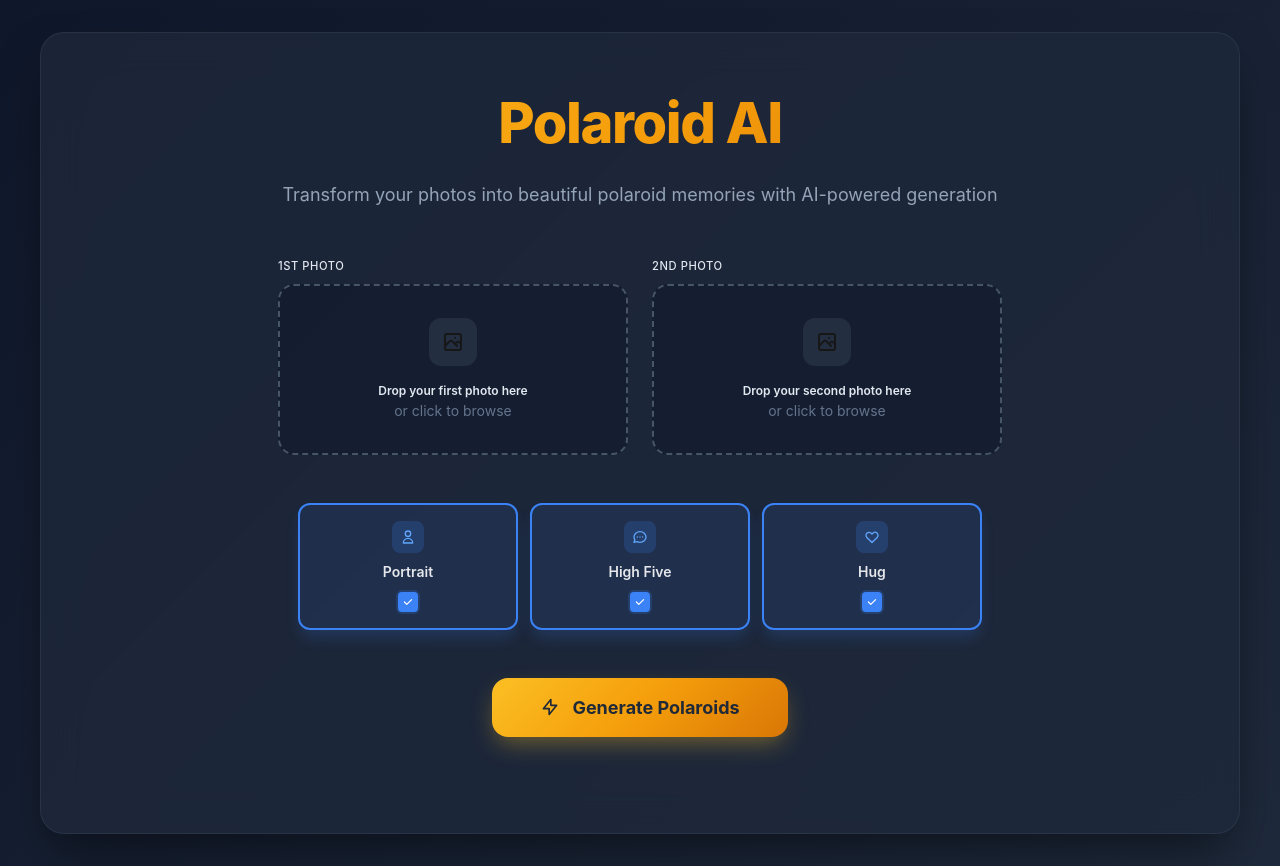
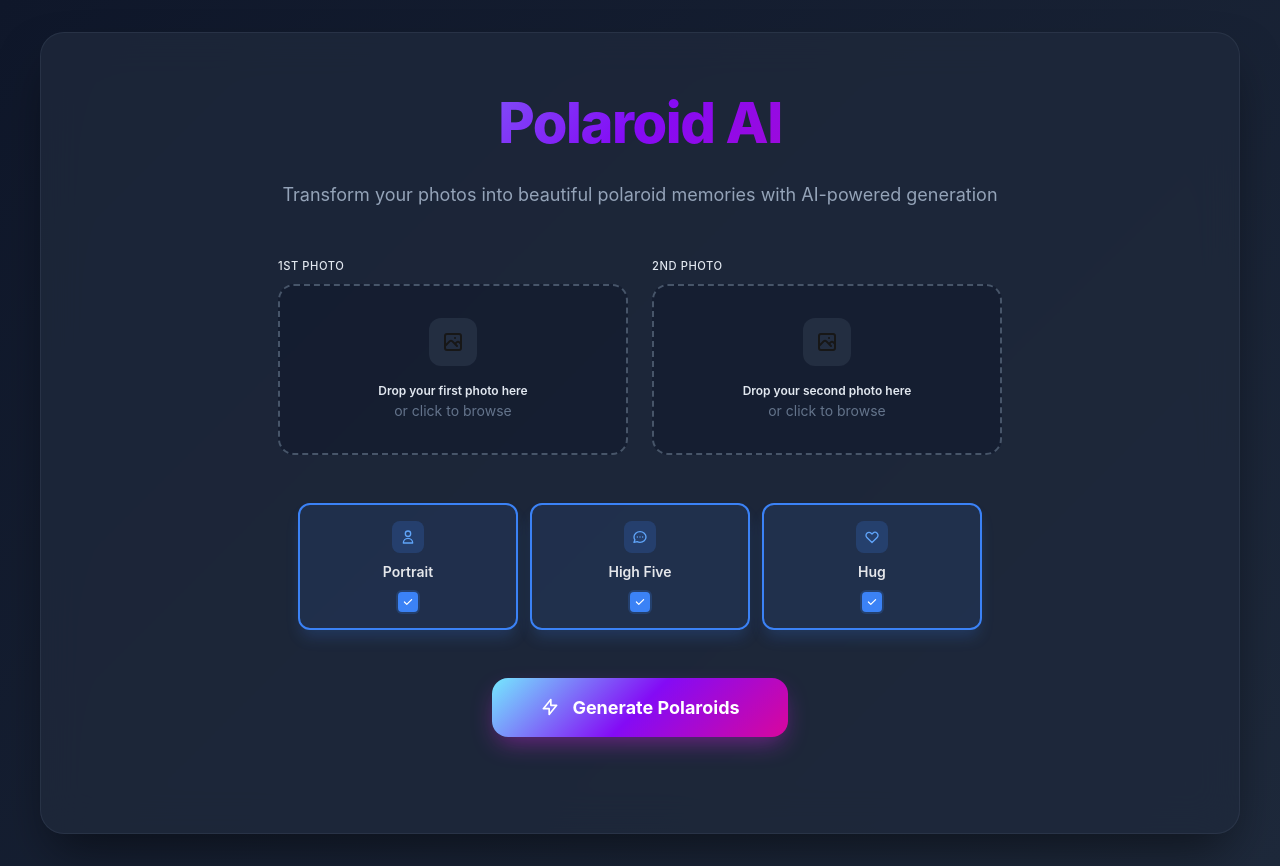
Before and after one commit to nk1359/poloroid-ai, a Next.js app in the folder poloroid-ai/: page / in a window 1280 px wide. Built offline with nearby package versions, Linux system fonts and the light colour scheme.

Commit message:
UI Improvements

```diff
--- a/poloroid-ai/src/app/globals.css
+++ b/poloroid-ai/src/app/globals.css
@@ -74,7 +74,7 @@ body {
 .polaroid-title {
   font-size: 3.5rem;
   font-weight: 800;
-  background: linear-gradient(135deg, #fbbf24 0%, #f59e0b 50%, #d97706 100%);
+  background: linear-gradient(135deg, #75e9fe 0%, #840bf5 50%, #d9069d 100%);
   background-clip: text;
   -webkit-background-clip: text;
   -webkit-text-fill-color: transparent;
@@ -358,14 +358,14 @@ body {
 }
 
 .generate-button-active {
-  background: linear-gradient(135deg, #fbbf24 0%, #f59e0b 50%, #d97706 100%);
-  color: #1f2937;
-  box-shadow: 0 10px 25px -5px rgba(251, 191, 36, 0.4);
+  background: linear-gradient(135deg,  #75e9fe 0%, #840bf5 50%, #d9069d 100%);
+  color: #ffffff;
+  box-shadow: 0 10px 25px -5px rgba(233, 36, 251, 0.4);
 }
 
 .generate-button-active:hover {
   transform: translateY(-2px);
-  box-shadow: 0 20px 40px -10px rgba(251, 191, 36, 0.6);
+  box-shadow: 0 20px 40px -10px rgba(233, 36, 251, 0.4);
 }
 
 .generate-button-loading {
```
